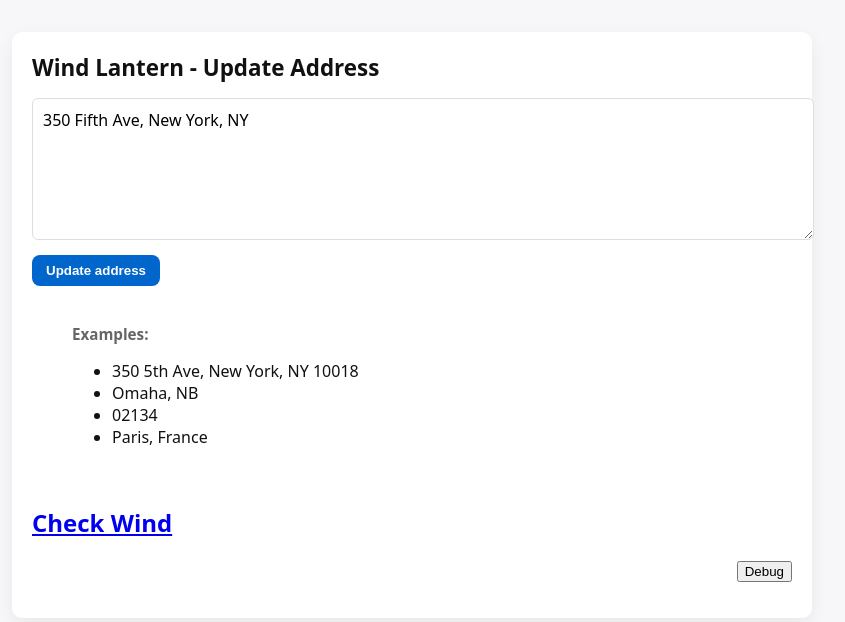
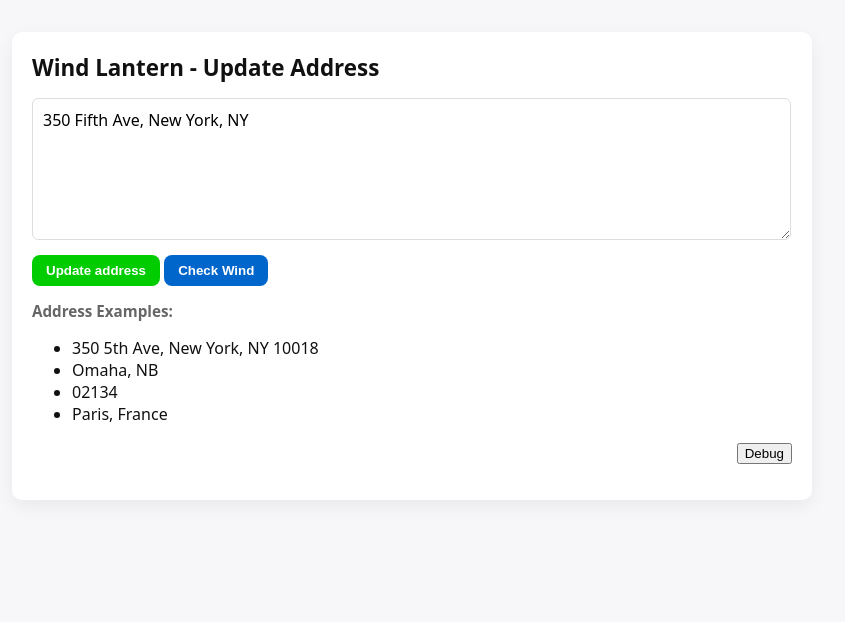
Before and after one commit to faludi/wind-lantern, a PHP site: page / in a window 1280 px wide. Shown: the top 622 px of the page, without its empty margins (228-1073 px from the left). Run offline with PHP 8.4, Linux system fonts and the light colour scheme.

Commit message:
updates to adress parser and wind lookup online

```diff
--- a/html/index.php
+++ b/html/index.php
@@ -147,8 +147,9 @@ if ($_SERVER['REQUEST_METHOD'] === 'POST') {
     .container { max-width:760px; margin:0 auto; background:#fff; border-radius:10px; box-shadow:0 6px 18px rgba(0,0,0,.06); padding:20px; }
     h1 { margin-top:0; font-size:1.4rem; }
     label { display:block; margin-bottom:.5rem; font-weight:600; }
-    textarea { width:100%; min-height:120px; padding:10px; border-radius:6px; border:1px solid #ddd; font-size:1rem; font-family:inherit; }
-    .btn { display:inline-block; margin-top:10px; padding:8px 14px; border-radius:8px; border:0; cursor:pointer; background:#0066cc; color:#fff; font-weight:600; }
+    textarea { width:97%; min-height:120px; padding:10px; border-radius:6px; border:1px solid #ddd; font-size:1rem; font-family:inherit; }
+    .btn { display:inline-block; margin-top:10px; padding:8px 14px; border-radius:8px; border:0; cursor:pointer; background:#00cc00; color:#fff; font-weight:600; }
+    .btn-wind { display:inline-block; margin-top:10px; padding:8px 14px; border-radius:8px; border:0; cursor:pointer; background:#0066cc; color:#fff; font-weight:600; }
     .muted { color:#666; font-size:.95rem; margin-bottom:10px; }
     .msg { padding:10px; border-radius:8px; margin-bottom:10px; }
     .err { background:#fff1f0; color:#8b1f1f; border:1px solid #f5c2c2; }
@@ -166,6 +167,16 @@ if ($_SERVER['REQUEST_METHOD'] === 'POST') {
   display: none;
 }
 </style>
+<script>
+function myFunction() {
+  var x = document.getElementById("myDIV");
+  if (x.style.display === "block") {
+    x.style.display = "none";
+  } else {
+    x.style.display = "block";
+  }
+}
+</script>
 </head>
 <body>
 <div class="container">
@@ -191,28 +202,18 @@ if ($_SERVER['REQUEST_METHOD'] === 'POST') {
         <textarea id="address" name="address" required><?= htmlspecialchars($data['address'] ?? '', ENT_QUOTES | ENT_SUBSTITUTE) ?></textarea>
         <input type="hidden" name="csrf_token" value="<?= htmlspecialchars($csrf_token, ENT_QUOTES | ENT_SUBSTITUTE) ?>">
         <div>
-            <button class="btn" type="submit">Update address</button>
+            <button class="btn" type="submit">Update address</button> <button class="btn-wind" type="button" onclick="window.location.href='lookups.php';">Check Wind</button>
         </div>
     </form>
-    <br>
-    <blockquote>
-    <p class="muted"><strong>Examples:</strong><br>
+
+    <!-- <blockquote> -->
+    <p class="muted"><strong>Address Examples:</strong><br>
     <ul><li>350 5th Ave, New York, NY 10018<br>
     <li>Omaha, NB<br>
     <li>02134<br>
-    <li>Paris, France</ul><br></p></blockquote>
+    <li>Paris, France</ul></p>
+<!-- </blockquote> -->
 
-<script>
-function myFunction() {
-  var x = document.getElementById("myDIV");
-  if (x.style.display === "block") {
-    x.style.display = "none";
-  } else {
-    x.style.display = "block";
-  }
-}
-</script>
-<p><h2><a href="lookups.php">Check Wind</a></h2></p>
 <p align="right"><button onclick="myFunction()">Debug</button></p>
 <div id="myDIV">
     <hr>
@@ -221,7 +222,6 @@ function myFunction() {
     <pre><?= htmlspecialchars(json_encode(read_json_file($jsonFile), JSON_PRETTY_PRINT | JSON_UNESCAPED_UNICODE), ENT_QUOTES | ENT_SUBSTITUTE) ?></pre>
 </div>
     <footer>
-        <!-- Make sure the webserver user (eg. www-data, wwwrun, apache) has write permission to <?= htmlspecialchars(basename($jsonFile), ENT_QUOTES | ENT_SUBSTITUTE) ?>. -->
     </footer>
 </div>
 </body>
```
Also changed, not shown: html/lookups.php (+11 -1 lines).
